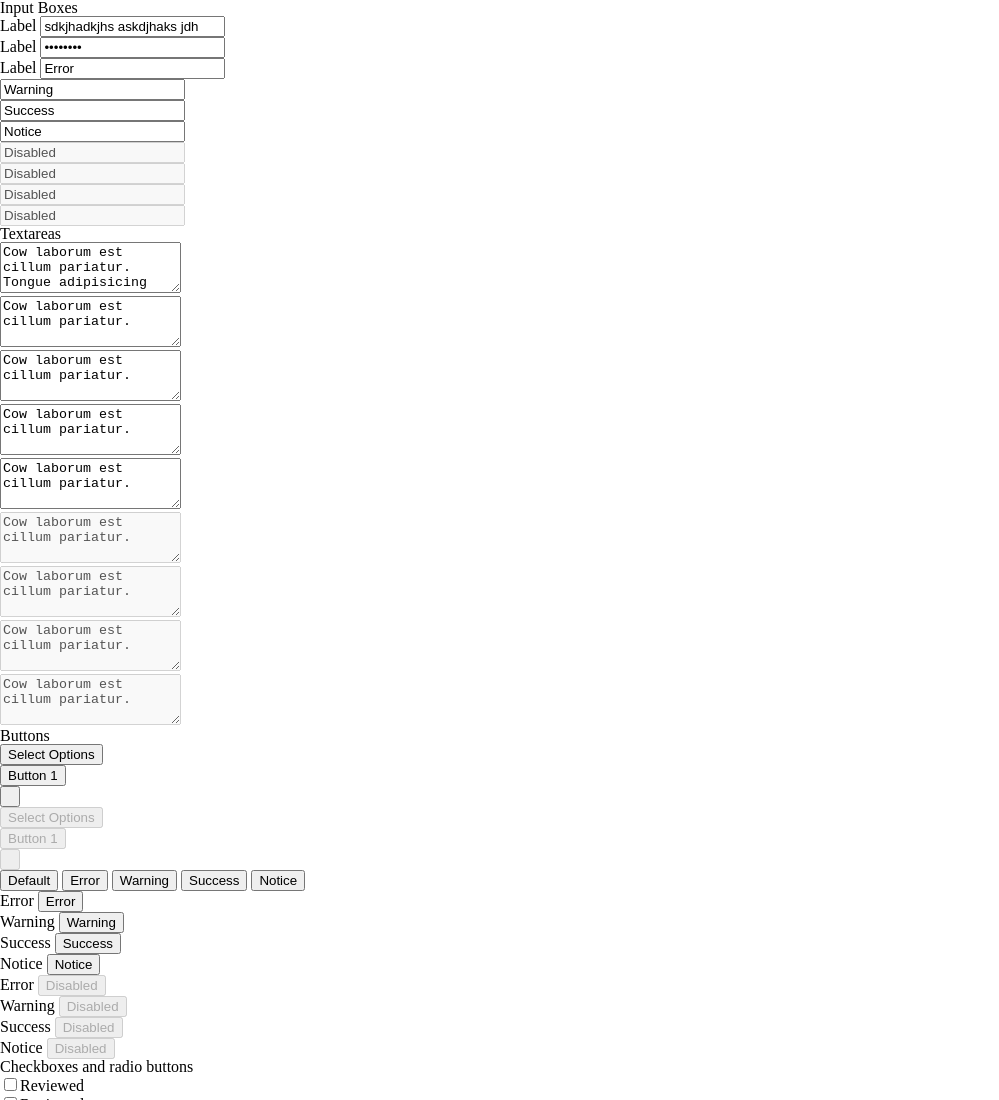
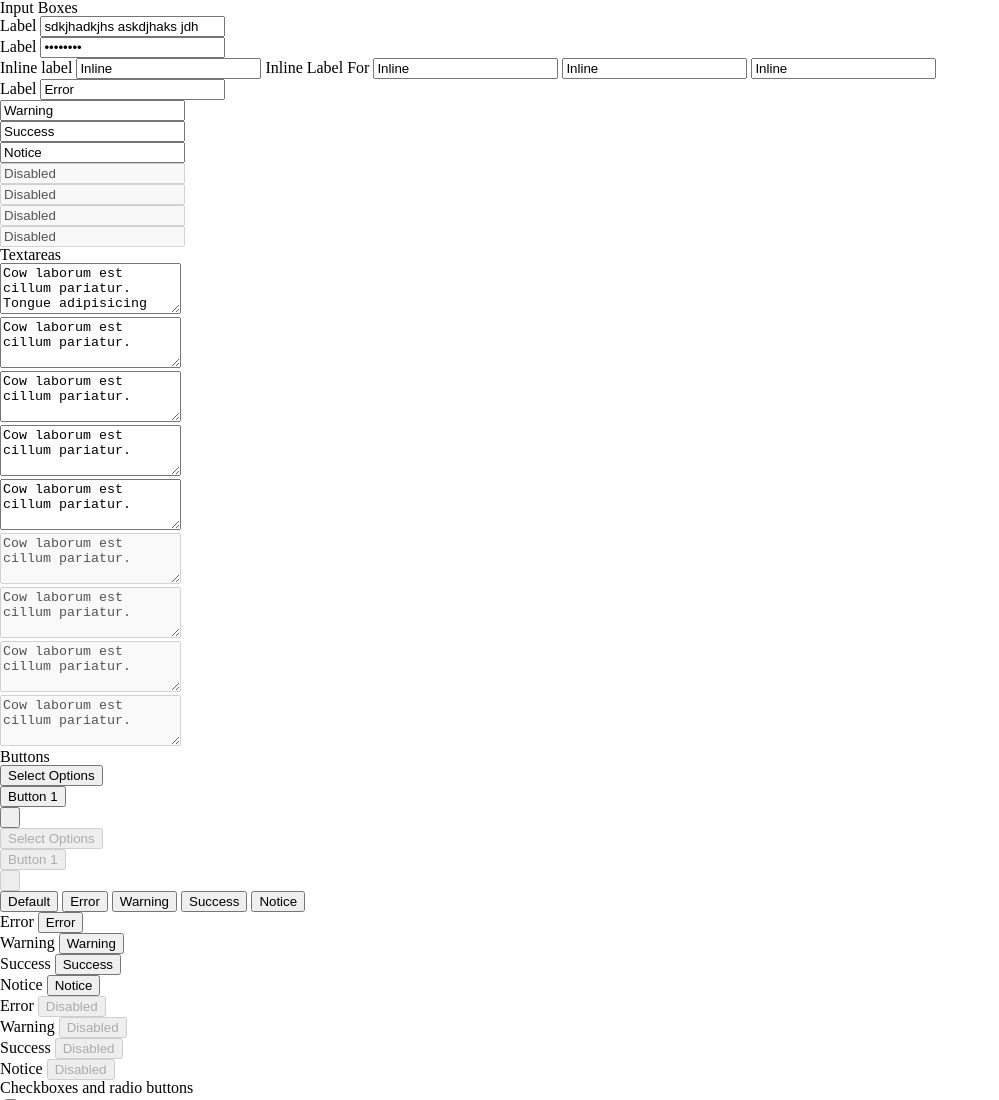
Before and after one commit to whiterook6/flute, a plain HTML site: page demo.html in a window 1280 px wide. Shown: the top 1100 px of the page, without its empty margins (0-999 px from the left). Drawn offline with Linux system fonts and the light colour scheme; some icons are missing.

Commit message:
Adding inline label styles and header styles.

```diff
--- a/demo.html
+++ b/demo.html
@@ -30,7 +30,7 @@
 	<body>
 		<form class="rows form">
 			<div class="row">
-				<div class="col-12">
+				<div class="col-12 h3">
 					Input Boxes
 				</div>
 			</div>
@@ -42,6 +42,20 @@
 				<div class="col-6">
 					<label for="">Label</label>
 					<input type="password" class="input" value="password" />
+				</div>
+			</div>
+			<div class="row">
+				<div class="col-12 inline">
+					<label>
+						Inline label
+						<input type="text" class="input error" value="Inline" />
+					</label>
+					<label for="inline_warning">
+						Inline Label For
+					</label>
+					<input type="text" name="inline_warning" id="inline_warning" class="input warning" value="Inline" />
+					<input type="text" class="input success" value="Inline" />
+					<input type="text" class="input notice" value="Inline" />
 				</div>
 			</div>
 			<div class="row">
--- a/scss/_font.scss
+++ b/scss/_font.scss
@@ -22,7 +22,7 @@
 	@include monospace;
 }
 
-h1 {
+h1, .h1 {
 	$font-size: 36px;
 	@include serif;
 	font-size: $font-size;
@@ -30,7 +30,7 @@ h1 {
 	line-height: $font-size;
 	margin: $font-size/2 1rem $font-size/4;
 }
-h2 {
+h2, .h2 {
 	$font-size: 28px;
 	@include serif;
 	font-size: $font-size;
@@ -38,7 +38,7 @@ h2 {
 	line-height: $font-size;
 	margin: $font-size/2 1rem $font-size/4;
 }
-h3 {
+h3, .h3 {
 	$font-size: 20px;
 	@include sans;
 	font-size: $font-size;
@@ -56,3 +56,12 @@ body, * {
 p {
 	margin-top: 7px;
 }
+
+label[for], .inline label, label.inline {
+	font-weight: bold;
+	font-size: small;
+}
+
+label[for] {
+	cursor: pointer;
+}
--- a/scss/_form.scss
+++ b/scss/_form.scss
@@ -194,11 +194,6 @@
 		}
 	}
 
-	label[for]{
-		font-weight: bold;
-		font-size: small;
-	}
-
 	// /* Select / Dropdowns: button.dropdown */
 	// .dropdown {
 	// 	background-color: $blue;
```
